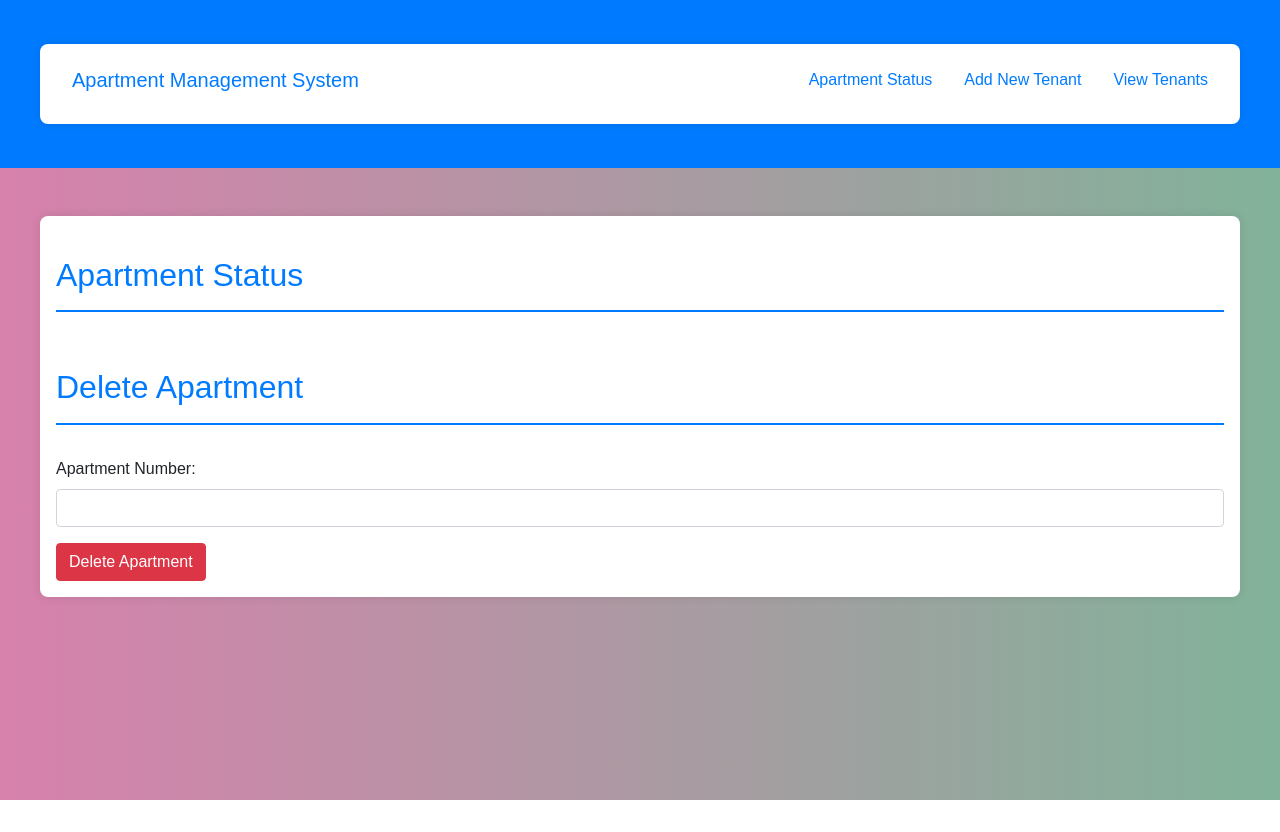
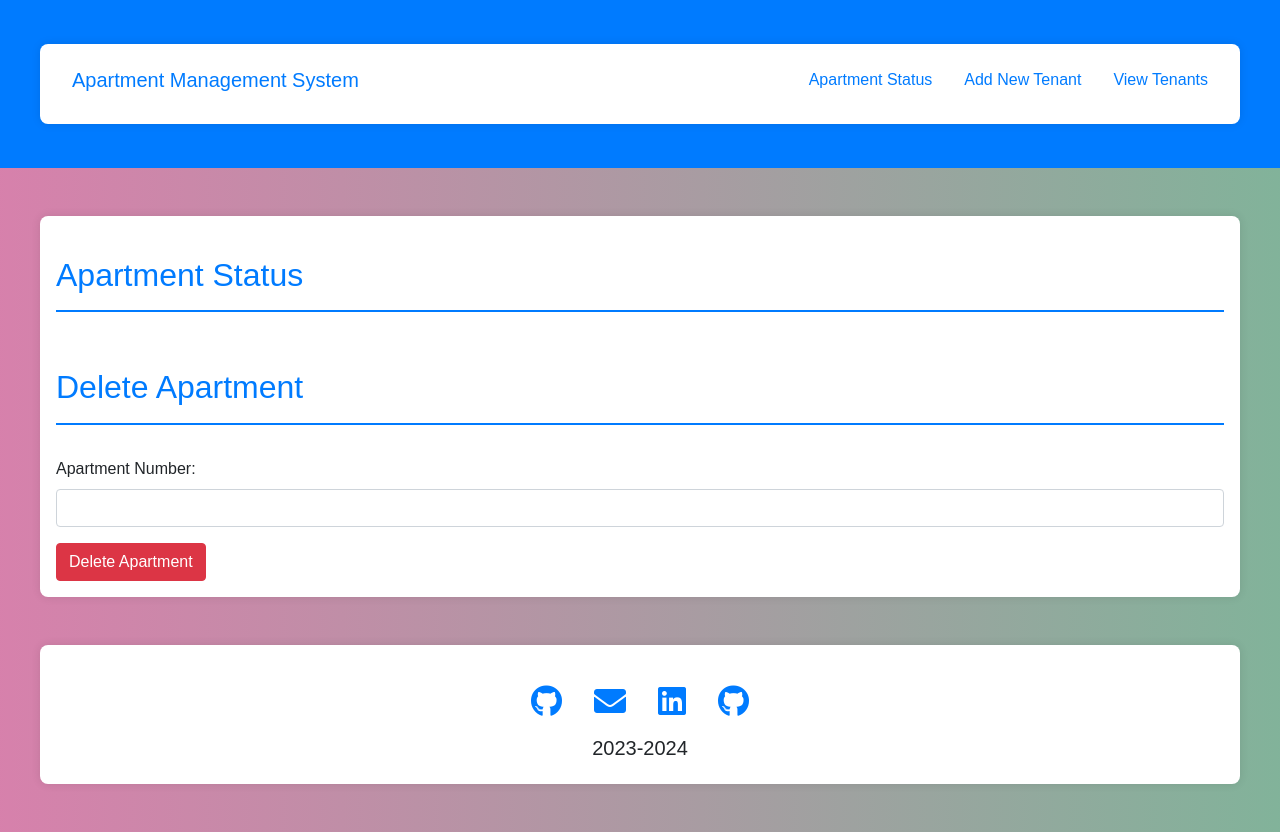
Before and after one commit to itsadithyav/Apartment-Management-System, a plain HTML site: page main.html in a window 1280 px wide. Before the commit the page ends 800 px from the top, so only its background shows below. Drawn offline with nearby package versions, Linux system fonts and the light colour scheme; no server answers.

Commit message:
added footer div

```diff
--- a/main.html
+++ b/main.html
@@ -8,6 +8,9 @@
       href="https://stackpath.bootstrapcdn.com/bootstrap/4.5.2/css/bootstrap.min.css"
       rel="stylesheet" />
     <link rel="stylesheet" href="main.css" />
+    <link
+      rel="stylesheet"
+      href="https://cdnjs.cloudflare.com/ajax/libs/font-awesome/5.15.4/css/all.min.css" />
   </head>
   <body>
     <header class="bg-primary text-white text-center py-4">
@@ -53,6 +56,35 @@
         </form>
       </section>
     </div>
+    <div class="container my-5">
+      <section class="mt-4">
+        <ul class="list-unstyled d-flex justify-content-center">
+          <li class="mx-3">
+            <a href="hhttps://github.com/V-Adithya" target="_blank">
+              <i class="fab fa-github fa-2x"></i>
+            </a>
+          </li>
+          <li class="mx-3">
+            <a href="mailto:anpaku.me@gmail.com">
+              <i class="fas fa-envelope fa-2x"></i>
+            </a>
+          </li>
+          <li class="mx-3">
+            <a href="https://www.linkedin.com/in/yourprofile/" target="_blank">
+              <i class="fab fa-linkedin fa-2x"></i>
+            </a>
+          </li>
+          <li class="mx-3">
+            <a href="https://github.com/N-Vijay" target="_blank">
+              <i class="fab fa-github fa-2x"></i>
+            </a>
+          </li>
+        </ul>
+        <center>
+          <h5>2023-2024</h5>
+        </center>
+      </section>
+    </div>
 
     <script src="https://code.jquery.com/jquery-3.5.1.slim.min.js"></script>
     <script src="https://cdn.jsdelivr.net/npm/@popperjs/core@2.6.0/dist/umd/popper.min.js"></script>
```
Also changed, not shown: add.html (+29 -0 lines).
